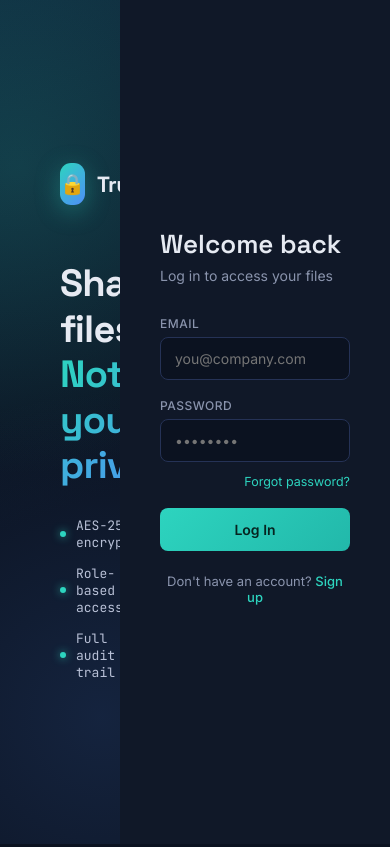
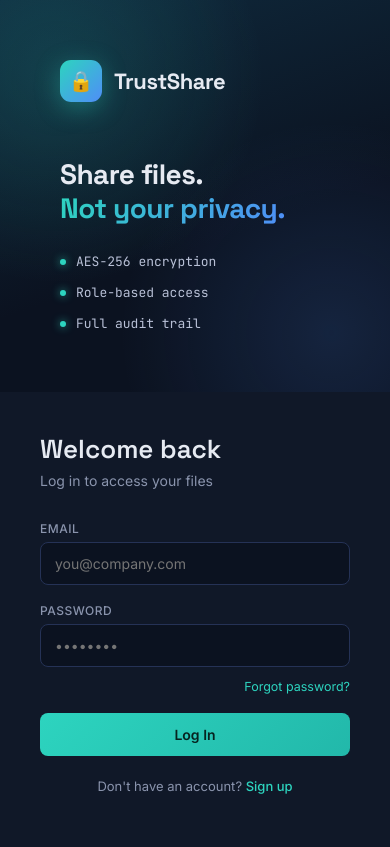
Before and after one commit to springboardmentor28126j/Intelligent-Encrypted-File-Sharing-and-Digital-Collaboration-Management-Platform, a React (Create React App) app in the folder frontend/: page / in a window 390 px wide. Built offline with nearby package versions, Linux system fonts and the light colour scheme.

Commit message:
Prepare for deployment: requirements.txt, Docker files

```diff
--- a/frontend/src/App.css
+++ b/frontend/src/App.css
@@ -858,3 +858,15 @@ body {
   font-weight: 700;
   margin-right: 10px;
 }
+@media (max-width: 768px) {
+  .auth-page {
+    flex-direction: column;
+    overflow-x: hidden;
+  }
+  .auth-brand, .auth-form-side {
+    width: 100%;
+  }
+  .auth-brand h1 {
+    font-size: 28px;
+  }
+}
```
Also changed, not shown: 2 other files (tests, documents, lock files or other folders).
